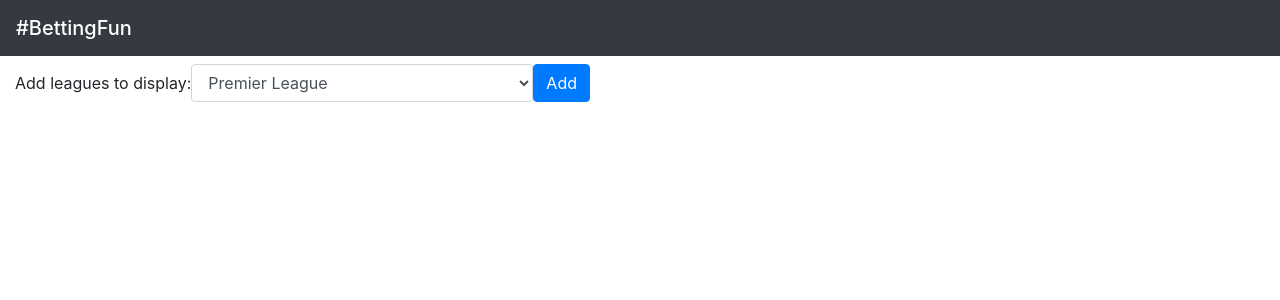
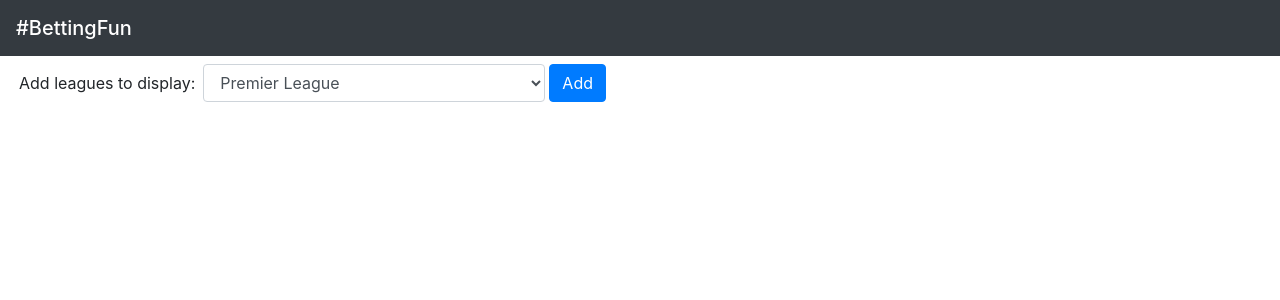
Before and after one commit to AlanMcLean1991/betting-fun, an Angular app: page / in a window 1280 px wide. Shown: the top 300 px of the page. Built offline with nearby package versions, Linux system fonts and the light colour scheme.

Commit message:
added form spacing

```diff
--- a/src/app/app.component.html
+++ b/src/app/app.component.html
@@ -9,9 +9,9 @@
 </div>-->
 <form class="form-inline mt-2">
   <div class="form-group">
-    <label for="leagueChoice">Add leagues to display: </label>
-    <select class="form-control" id="leagueChoice" name="leagueChoice" [(ngModel)]="selectedMenuLeague" required>
-      <option *ngFor="let league of availableLeagues; let i = index" [selected]="i==0" [ngValue]="league">{{league.name}}</option>
+    <label for="leagueChoice"class="mx-1">Add leagues to display: </label>
+    <select class="form-control mx-1" id="leagueChoice" name="leagueChoice" [(ngModel)]="selectedMenuLeague" required>
+      <option *ngFor="let league of availableLeagues" [ngValue]="league">{{league.name}}</option>
     </select>
     <button class="btn btn-primary" type="button" (click)="addLeagueToSelectedLeauges()" [disabled]="selectedMenuLeague == null">Add</button>
   </div>
```
